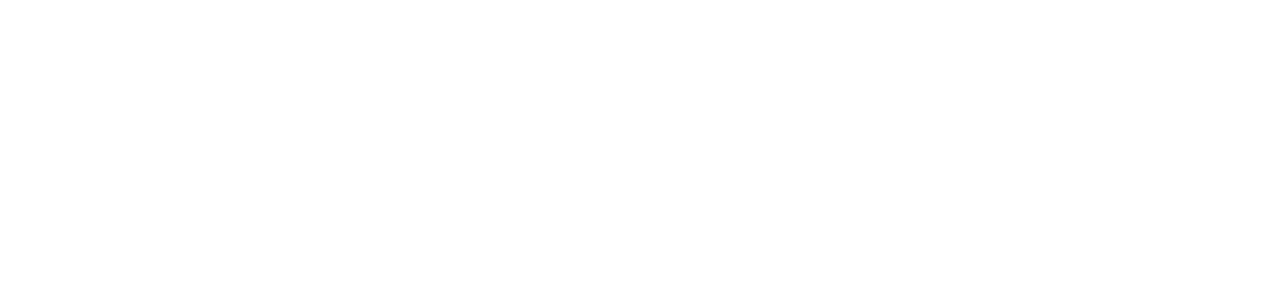
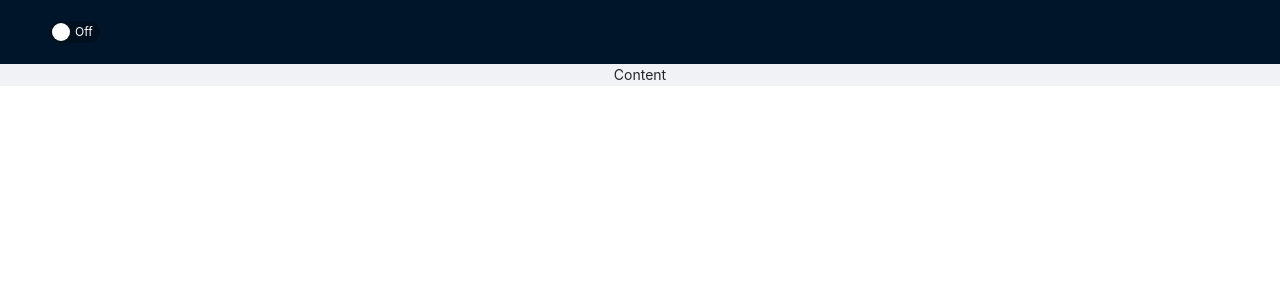
Before and after one commit to rpidburachynskyi/traffic-lights, a React (Create React App) app in the folder web/: page / in a window 1280 px wide. Shown: the top 300 px of the page. Built offline with nearby package versions, Linux system fonts and the light colour scheme.

Commit message:
added initial header

```diff
--- a/web/src/App.tsx
+++ b/web/src/App.tsx
@@ -1,12 +1,17 @@
-import React from 'react';
+import { Layout, Switch } from 'antd';
+import React, { useState } from 'react';
 import './App.css';
+import Header from './components/Header';
 
 function App() {
-  return (
-    <div className="App">
+	const [isTurned, setIsTurned] = useState(false);
 
-    </div>
-  );
+	return (
+		<Layout className='App'>
+			<Header isTurned={isTurned} onTurn={setIsTurned} />
+			<Layout.Content>Content</Layout.Content>
+		</Layout>
+	);
 }
 
 export default App;
--- /dev/null
+++ b/web/src/components/Header/Header.module.scss
@@ -0,0 +1,10 @@
+.header {
+    display: flex;
+}
+
+.content {
+    display: flex;
+    flex: 1;
+    justify-content: flex-start;
+    align-items: center;
+}
--- /dev/null
+++ b/web/src/components/Header/Header.tsx
@@ -0,0 +1,26 @@
+import { Layout, Switch } from 'antd';
+import React from 'react';
+
+import classes from './Header.module.scss';
+
+interface Props {
+	isTurned: boolean;
+	onTurn: (value: boolean) => void;
+}
+
+const Header = ({ isTurned, onTurn }: Props) => {
+	return (
+		<Layout.Header color='primary' className={classes.header}>
+			<div className={classes.content}>
+				<Switch
+					checkedChildren='On'
+					unCheckedChildren='Off'
+					checked={isTurned}
+					onChange={onTurn}
+				/>
+			</div>
+		</Layout.Header>
+	);
+};
+
+export default Header;
--- /dev/null
+++ b/web/src/components/Header/index.ts
@@ -0,0 +1,3 @@
+import Header from './Header';
+
+export default Header;
```
